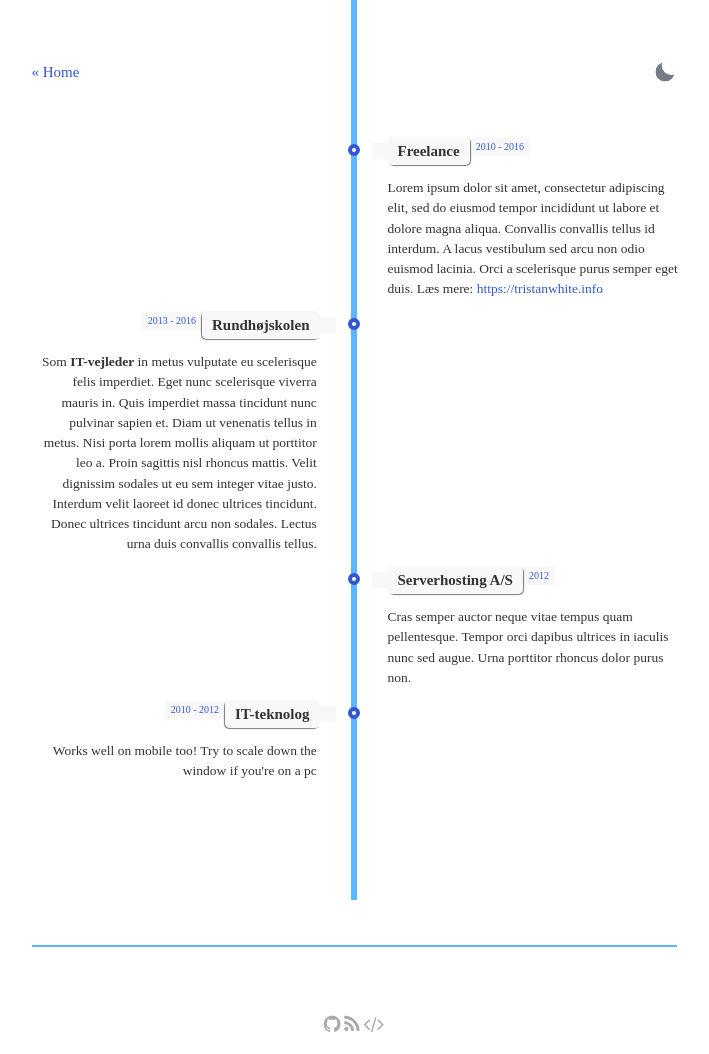
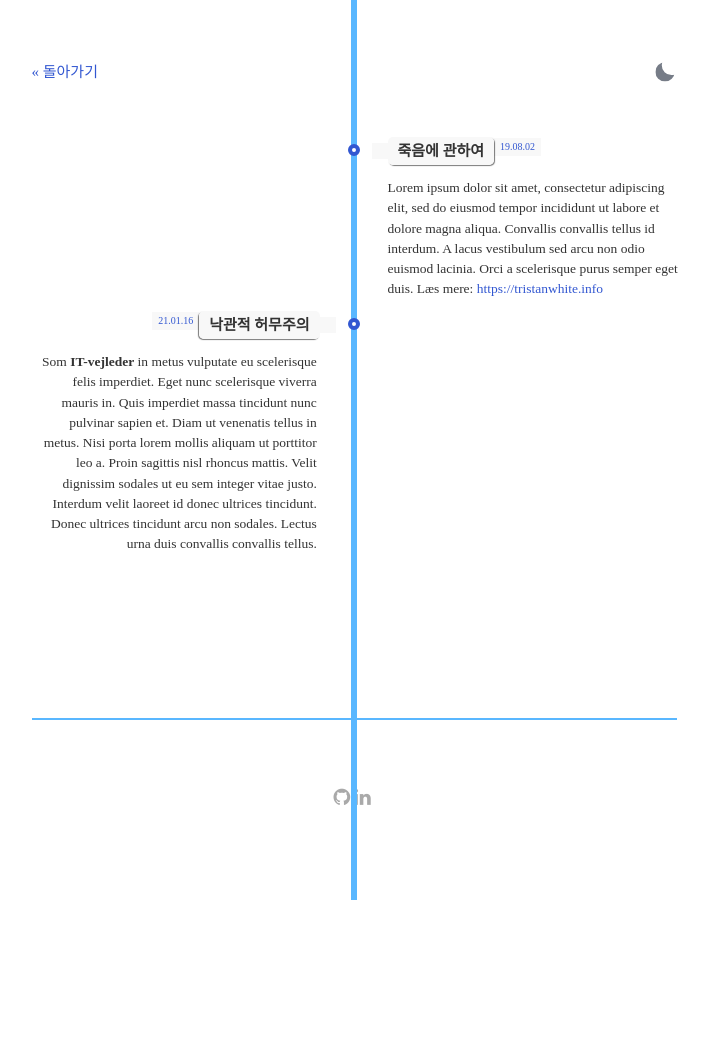
Before and after one commit to Bloofer/Bloofer.github.io, a Jekyll site: the page built from about.html, in a window 1280 px wide. Shown: the whole page, without its empty margins (286-995 px from the left). Built offline with Jekyll 4.4.1, drawn with Linux system fonts in a browser that asks for light colours; some web fonts are replaced; after the commit the page ends 900 px from its top, so only the background shows below that.

Commit message:
edit contents

```diff
--- a/_layouts/default.html
+++ b/_layouts/default.html
@@ -63,12 +63,12 @@ layout: compress
 
 <footer class="social-footer">
   <div class="social-footer-icons">
-    <a href="https://github.com/DavideBrie" title="Github profile" target="_blank"
+    <a href="https://github.com/Bloofer" title="Github Profile" target="_blank"
       rel="noopener noreferrer"><i class="fa fa-github" aria-hidden="true"></i></a>
-    <a href="{{site.url}}{{ site.baseurl }}/atom.xml" title="Feed RSS" target="_blank" rel="noopener noreferrer"><i
-        class="fa fa-rss" aria-hidden="true"></i></a>
-    <a href="https://github.com/DavideBrie/Gesko" title="Browse the code" target="_blank" rel="noopener noreferrer"><i
-        class="fa fa-code" aria-hidden="true"></i></a>
+    <a href="https://www.linkedin.com/in/jmyang/" title="Linkedin Profile" target="_blank" rel="noopener noreferrer"><i
+        class="fa fa-linkedin" aria-hidden="true"></i></a>
+    <a href="https://bloofer.net/" title="Bloofer Blog" target="_blank" rel="noopener noreferrer"><i
+        class="fa fa-write" aria-hidden="true"></i></a>
   </div>
 </footer>
 
--- a/about.html
+++ b/about.html
@@ -4,7 +4,7 @@ layout: default
 
 <section class="post">
   <div class="flex-row-between">
-      <a href="{{ site.url }}{{ site.baseurl }}/">« Home</a>
+      <a href="{{ site.url }}{{ site.baseurl }}/">« 돌아가기</a>
     <button title="Change theme" id="theme-toggle" onclick="modeSwitcher()">
       <div></div>
     </button>
@@ -20,8 +20,8 @@ layout: default
         <li>
             <div class="direction-r">
                 <div class="flag-wrapper">
-                    <span class="flag">Freelance</span>
-                    <span class="time-wrapper"><span class="time">2010 - 2016</span></span>
+                    <span class="flag">죽음에 관하여</span>
+                    <span class="time-wrapper"><span class="time">19.08.02</span></span>
                 </div>
                 <div class="desc">
                     Lorem ipsum dolor sit amet, consectetur adipiscing elit, sed do eiusmod tempor incididunt
@@ -36,8 +36,8 @@ layout: default
         <li>
             <div class="direction-l">
                 <div class="flag-wrapper">
-                    <span class="flag">Rundhøjskolen</span>
-                    <span class="time-wrapper"><span class="time">2013 - 2016</span></span>
+                    <span class="flag">낙관적 허무주의</span>
+                    <span class="time-wrapper"><span class="time">21.01.16</span></span>
                 </div>
                 <div class="desc">
                     Som <strong>IT-vejleder</strong> in metus vulputate eu scelerisque felis imperdiet.
@@ -46,34 +46,6 @@ layout: default
                     sagittis nisl rhoncus mattis. Velit dignissim sodales ut eu sem integer vitae justo. Interdum
                     velit laoreet id donec ultrices tincidunt. Donec ultrices tincidunt arcu non sodales.
                     Lectus urna duis convallis convallis tellus.
-                </div>
-            </div>
-        </li>
-
-        <!-- Item 3 -->
-        <li>
-            <div class="direction-r">
-                <div class="flag-wrapper">
-                    <span class="flag">Serverhosting A/S</span>
-                    <span class="time-wrapper"><span class="time">2012</span></span>
-                </div>
-                <div class="desc">
-                    Cras semper auctor neque vitae tempus quam pellentesque. Tempor orci dapibus ultrices
-                    in iaculis nunc sed augue. Urna porttitor rhoncus dolor purus non.
-                </div>
-            </div>
-        </li>
-
-
-        <!-- Item 4 -->
-        <li>
-            <div class="direction-l">
-                <div class="flag-wrapper">
-                    <span class="flag">IT-teknolog</span>
-                    <span class="time-wrapper"><span class="time">2010 - 2012</span></span>
-                </div>
-                <div class="desc">
-                    Works well on mobile too! Try to scale down the window if you're on a pc
                 </div>
             </div>
         </li>
--- a/index.html
+++ b/index.html
@@ -11,7 +11,7 @@ layout: default
     <div class="bio">
 	    {{ site.description }}
         <p>
-	    <a href="{{ site.url }}{{ site.baseurl }}/about/">> About me</a>
+	    <a href="{{ site.url }}{{ site.baseurl }}/about/">> 잡다한 글</a>
         </p>
     </div>
 
```
